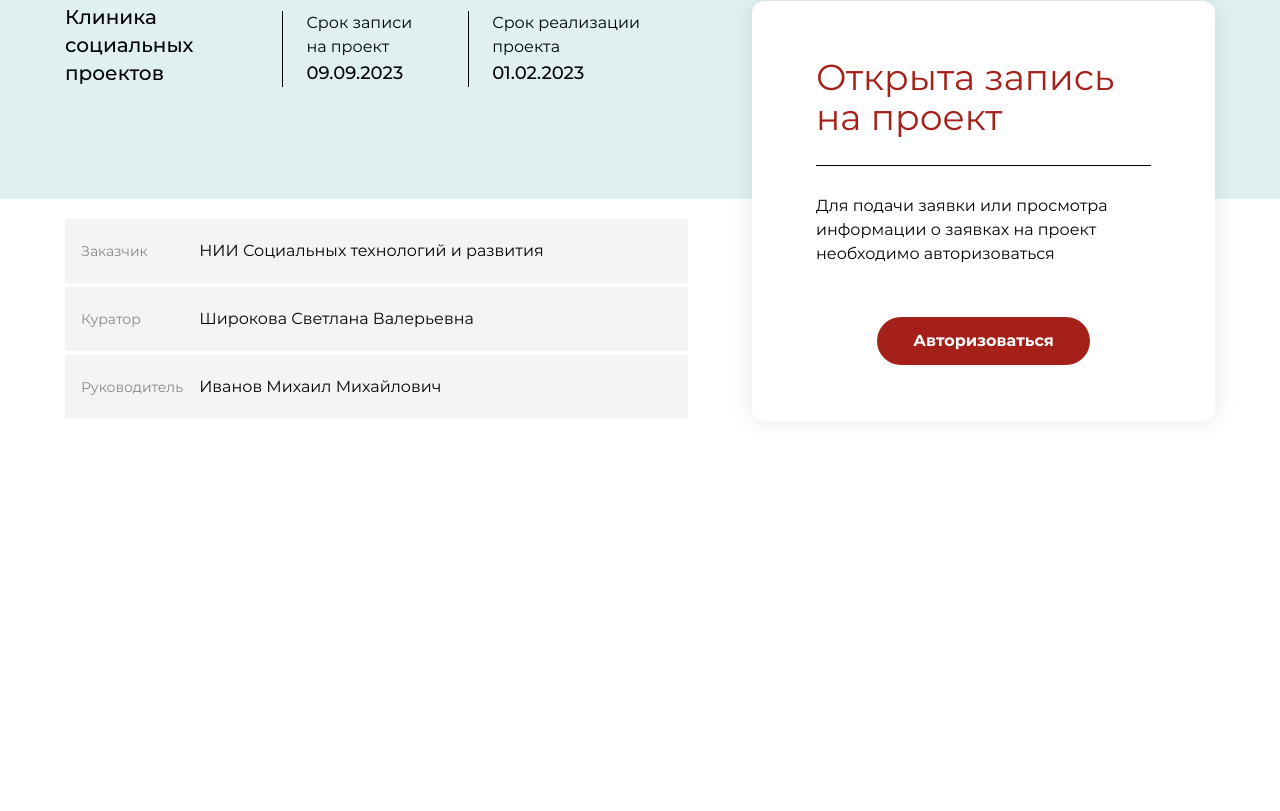
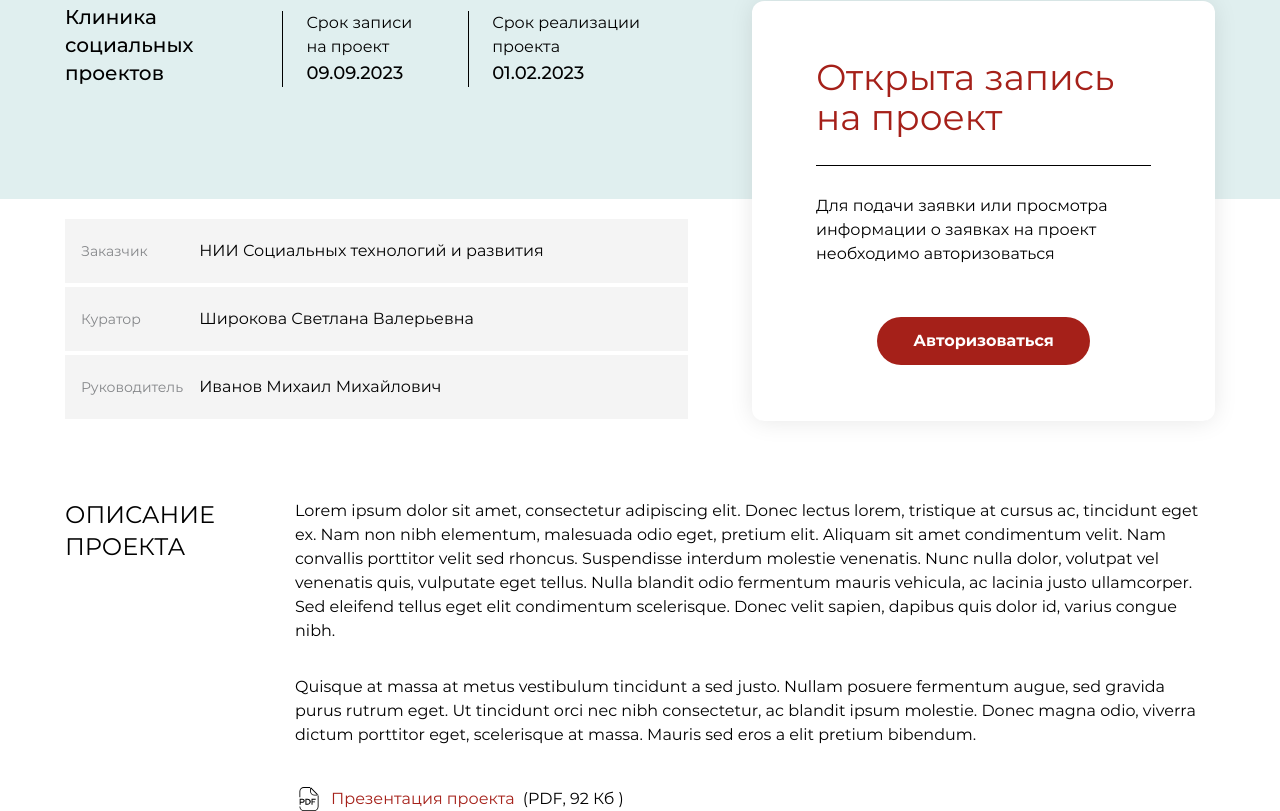
Before and after one commit to AngW1SH/Registry, a Next.js app in the folder client/: page /projects/1 in a window 1280 px wide. Shown: the part 338-1149 px from the top of the page. Before the commit the page ends 800 px from the top, so only its background shows below. Built offline with nearby package versions, Linux system fonts and the light colour scheme.

Commit message:
Add ProjectDescription

```diff
--- a/client/src/pagesLayer/Project/ui/ProjectPage.tsx
+++ b/client/src/pagesLayer/Project/ui/ProjectPage.tsx
@@ -1,5 +1,6 @@
 import { Container } from "@/shared/ui";
 import { Header } from "@/widgets/Header";
+import { ProjectDescription } from "@/widgets/ProjectDescription";
 import { ProjectHero } from "@/widgets/ProjectHero";
 import { ProjectStatus } from "@/widgets/ProjectStatus";
 import { Supervisors } from "@/widgets/Supervisors";
@@ -21,6 +22,10 @@ const ProjectPage: FC<ProjectPageProps> = () => {
         <div className="pt-5" />
         <Supervisors className="w-[calc(50%+3rem)]" />
       </Container>
+      <div className="pt-20" />
+      <Container>
+        <ProjectDescription />
+      </Container>
     </>
   );
 };
--- /dev/null
+++ b/client/src/shared/ui/File/File.tsx
@@ -0,0 +1,28 @@
+import Image from "next/image";
+import Link from "next/link";
+import { FC } from "react";
+
+interface FileProps {
+  label: string;
+  link: string;
+  type?: string;
+  size?: string;
+}
+
+const File: FC<FileProps> = ({ label, size, link, type }) => {
+  return (
+    <div className="flex items-center gap-2">
+      <div className="relative h-6 w-7">
+        <Image src="/file-icon-pdf.svg" fill={true} alt="PDF-файл" />
+      </div>
+      <p>
+        <Link className="text-primary" href={link}>
+          {label}
+        </Link>
+      </p>
+      <p>(PDF, {size} )</p>
+    </div>
+  );
+};
+
+export default File;
--- /dev/null
+++ b/client/src/shared/ui/LabeledBlock/LabeledBlock.tsx
@@ -0,0 +1,19 @@
+import { FC, ReactNode } from "react";
+
+interface LabeledBlockProps {
+  label: string;
+  children: ReactNode | string | number;
+}
+
+const LabeledBlock: FC<LabeledBlockProps> = ({ label, children }) => {
+  return (
+    <div className="flex">
+      <div className="w-1/5">
+        <h2 className="w-min text-2xl uppercase">{label}</h2>
+      </div>
+      <div className="w-4/5">{children}</div>
+    </div>
+  );
+};
+
+export default LabeledBlock;
--- a/client/src/shared/ui/index.ts
+++ b/client/src/shared/ui/index.ts
@@ -15,6 +15,7 @@ import LoadingCircle from "./LoadingCircle/LoadingCircle";
 import MultiselectDropdown from "./MultiselectDropdown/MultiselectDropdown";
 import ToggleOpen from "./ToggleOpen/ToggleOpen";
 import Breadcrumbs from "./Breadcrumbs/Breadcrumbs";
+import File from "./File/File";
 
 export {
   Container,
@@ -34,4 +35,5 @@ export {
   ToggleOpen,
   MultiselectDropdown,
   Breadcrumbs,
+  File,
 };
--- /dev/null
+++ b/client/src/widgets/ProjectDescription/index.ts
@@ -0,0 +1,3 @@
+import ProjectDescription from "./ui/ProjectDescription";
+
+export { ProjectDescription };
--- /dev/null
+++ b/client/src/widgets/ProjectDescription/ui/ProjectDescription.tsx
@@ -0,0 +1,39 @@
+import { File } from "@/shared/ui";
+import LabeledBlock from "@/shared/ui/LabeledBlock/LabeledBlock";
+import { FC } from "react";
+
+interface ProjectDescriptionProps {}
+
+const ProjectDescription: FC<ProjectDescriptionProps> = () => {
+  return (
+    <LabeledBlock label="Описание проекта">
+      <p>
+        Lorem ipsum dolor sit amet, consectetur adipiscing elit. Donec lectus
+        lorem, tristique at cursus ac, tincidunt eget ex. Nam non nibh
+        elementum, malesuada odio eget, pretium elit. Aliquam sit amet
+        condimentum velit. Nam convallis porttitor velit sed rhoncus.
+        Suspendisse interdum molestie venenatis. Nunc nulla dolor, volutpat vel
+        venenatis quis, vulputate eget tellus. Nulla blandit odio fermentum
+        mauris vehicula, ac lacinia justo ullamcorper. Sed eleifend tellus eget
+        elit condimentum scelerisque. Donec velit sapien, dapibus quis dolor id,
+        varius congue nibh.
+      </p>
+      <p className="pt-8">
+        Quisque at massa at metus vestibulum tincidunt a sed justo. Nullam
+        posuere fermentum augue, sed gravida purus rutrum eget. Ut tincidunt
+        orci nec nibh consectetur, ac blandit ipsum molestie. Donec magna odio,
+        viverra dictum porttitor eget, scelerisque at massa. Mauris sed eros a
+        elit pretium bibendum.
+      </p>
+      <div className="pt-10" />
+      <File
+        label={"Презентация проекта"}
+        link={"/projects/123"}
+        type={"PDF"}
+        size={"92 Кб"}
+      />
+    </LabeledBlock>
+  );
+};
+
+export default ProjectDescription;
```
Also changed, not shown: client/public/file-icon-pdf.svg (added).
